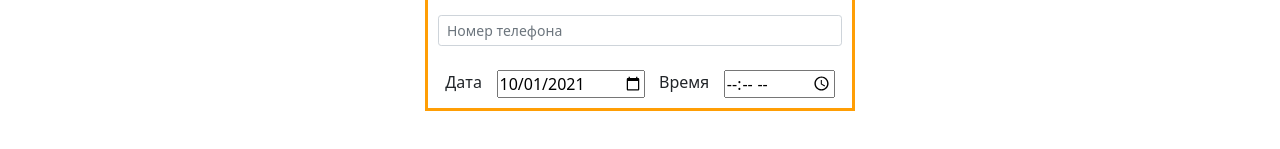
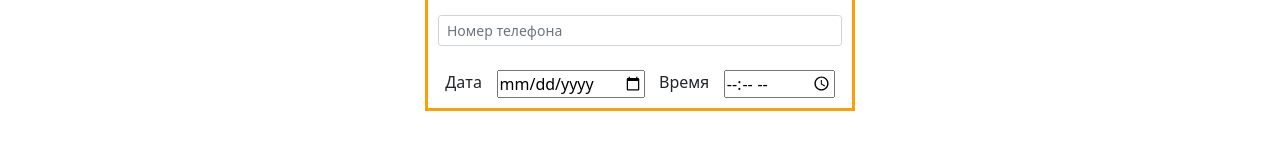
Before and after one commit to NIkitaShykin/OceanBarFrontend, a React (Create React App) app: page / in a window 1280 px wide. Shown: the part 617-766 px from the top of the page. Built offline with nearby package versions, Linux system fonts and the light colour scheme.

Commit message:
fix input warning

```diff
--- a/src/components/homePageComponents/BookATable.tsx
+++ b/src/components/homePageComponents/BookATable.tsx
@@ -17,7 +17,6 @@ const BookATable = () => {
           type='date'
           id='start'
           name='trip-start'
-          value='2021-10-01'
         ></input>
         Время
         <input
```
